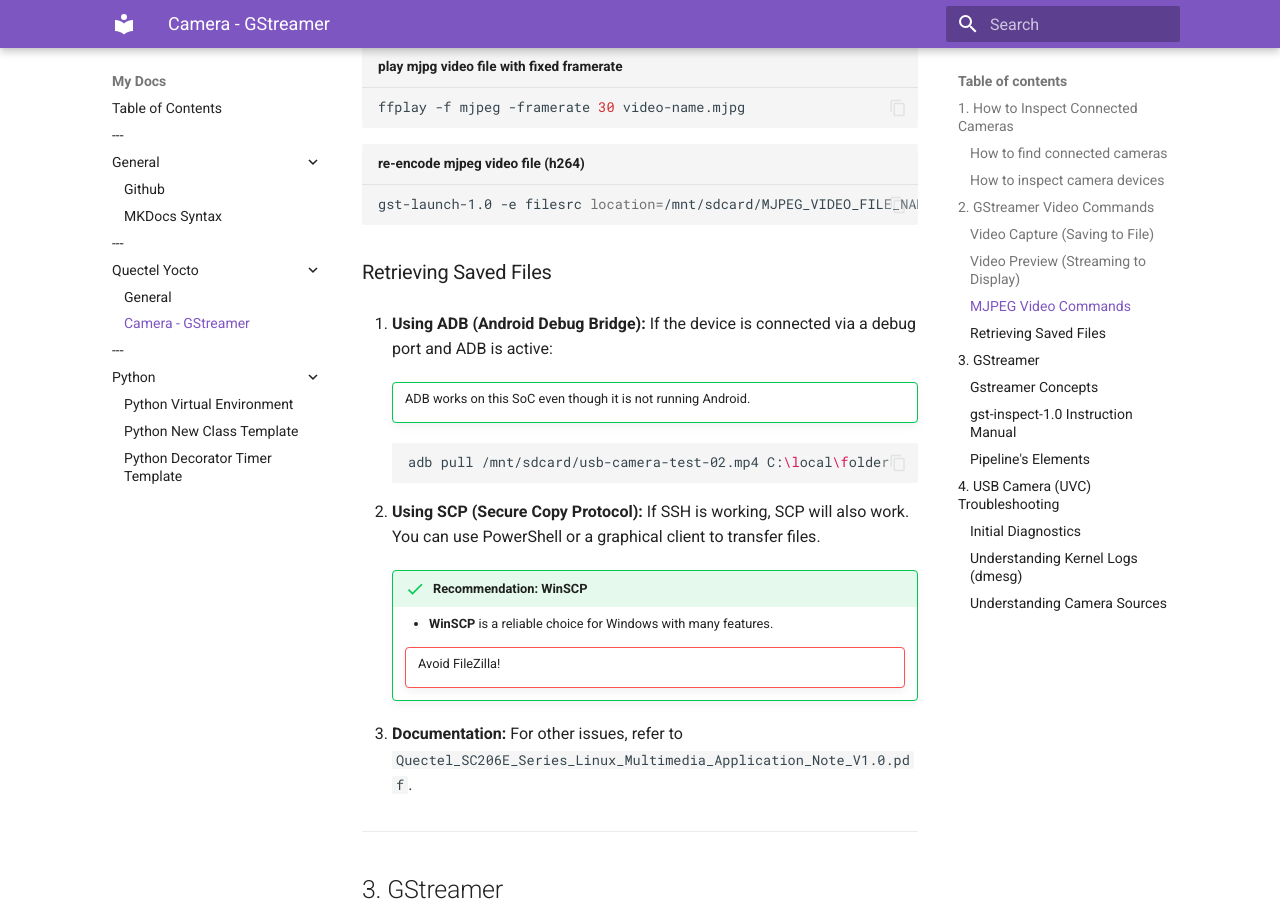
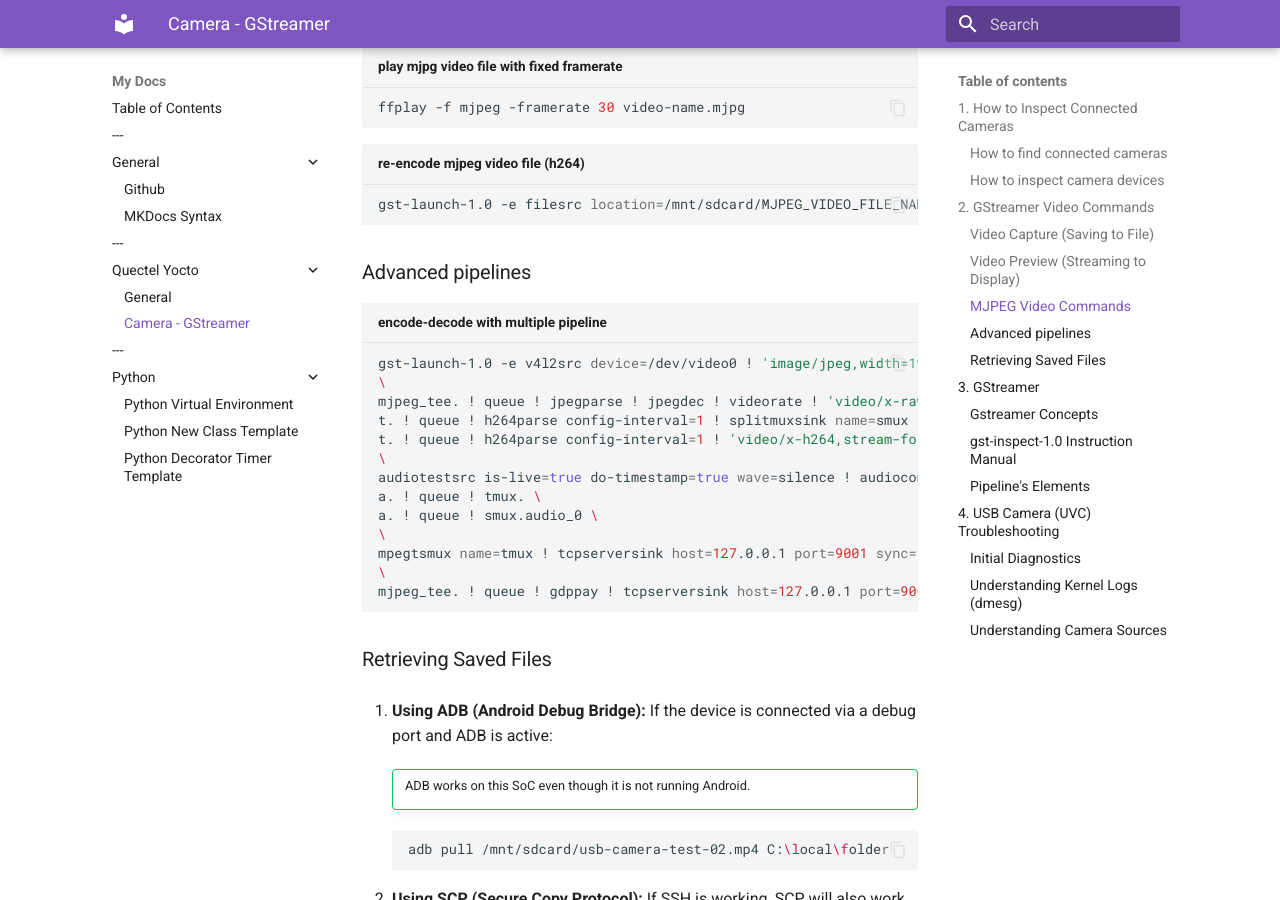
Before and after one commit to duranar/kh, an MkDocs documentation site: the page built from docs/SC206E_GStreamer_Commands.md, in a window 1280 px wide and 900 px high, scrolled down 5257 px. Built offline with MkDocs 1.6.1 and Material for MkDocs 9.7.7, drawn with Linux system fonts in a browser that asks for light colours; some of the changed text lies outside the part shown.

Commit message:
Added two advanced commands

````diff
--- a/docs/SC206E_GStreamer_Commands.md
+++ b/docs/SC206E_GStreamer_Commands.md
@@ -1,4 +1,4 @@
-## 1. How to Inspect Connected Cameras
+## **1. How to Inspect Connected Cameras**
 
 
 ### How to find connected cameras
@@ -155,7 +155,7 @@ The `v4l2-ctl` utility is essential for inspecting camera properties. If the com
 
 
 -----
-## 2\. GStreamer Video Commands
+## **2\. GStreamer Video Commands**
 
 These commands use GStreamer for video capture and streaming.
 
@@ -249,6 +249,23 @@ ffplay -f mjpeg -framerate 30 video-name.mjpg
 gst-launch-1.0 -e filesrc location=/mnt/sdcard/MJPEG_VIDEO_FILE_NAME.mjpg ! jpegdec ! videorate ! "video/x-raw,framerate=30/1" !  videoconvert ! qtic2venc ! h264parse ! mp4mux ! filesink location=/mnt/sdcard/H264_ENCODED_VIDEO_FILE_NAME.mp4
 ```
 
+### Advanced pipelines
+```bash title="encode-decode with multiple pipeline"
+gst-launch-1.0 -e v4l2src device=/dev/video0 ! 'image/jpeg,width=1920,height=1080,framerate=15/1' ! tee name=mjpeg_tee \
+\
+mjpeg_tee. ! queue ! jpegparse ! jpegdec ! videorate ! 'video/x-raw,framerate=15/1' ! clockoverlay time-format="%Y-%m-%d %H:%M:%S" ! videoconvert ! queue ! qtic2venc control-rate=constant target-bitrate=1500000 entropy-mode=cabac idr-interval=60 ! tee name=t \
+t. ! queue ! h264parse config-interval=1 ! splitmuxsink name=smux location=/mnt/sdcard/nvr/cam1_%05d.mp4 muxer='mp4mux fragment-duration=1000' max-size-time=600000000000 send-keyframe-requests=true \
+t. ! queue ! h264parse config-interval=1 ! 'video/x-h264,stream-format=byte-stream,alignment=au' ! queue ! tmux. \
+\
+audiotestsrc is-live=true do-timestamp=true wave=silence ! audioconvert ! audioresample ! 'audio/x-raw,rate=48000,channels=2' ! avenc_aac bitrate=64000 ! aacparse ! tee name=a \
+a. ! queue ! tmux. \
+a. ! queue ! smux.audio_0 \
+\
+mpegtsmux name=tmux ! tcpserversink host=127.0.0.1 port=9001 sync=false \
+\
+mjpeg_tee. ! queue ! gdppay ! tcpserversink host=127.0.0.1 port=9003
+```
+
 
 ### Retrieving Saved Files
 
@@ -273,7 +290,7 @@ gst-launch-1.0 -e filesrc location=/mnt/sdcard/MJPEG_VIDEO_FILE_NAME.mjpg ! jpeg
 
 
 -----
-## 3\. GStreamer
+## **3\. GStreamer**
 
 ### Gstreamer Concepts
 Using an assembly line analogy helps to understand the core concepts:
@@ -387,7 +404,7 @@ gst-launch-1.0 -e v4l2src device=/dev/video0 ! ...
 
 
 -----
-## 4\. USB Camera (UVC) Troubleshooting
+## **4\. USB Camera (UVC) Troubleshooting**
 
 This section covers how to diagnose and use standard USB Video Class (UVC) cameras.
 
@@ -407,6 +424,14 @@ This section covers how to diagnose and use standard USB Video Class (UVC) camer
     ```
 
       * **Important:** If this command returns nothing, it does **not** mean the driver is absent. Drivers can be built directly into the kernel instead of being loadable modules (`.ko` files). Built-in drivers are always active from boot and will not appear in `lsmod`. The most reliable way to confirm the driver is working is to check the kernel logs (`dmesg`).
+
+  * **Check compatible devices and print their /dev/devicename:**
+
+	   Check the devices with MJPEG stream capabilities
+    ```bash
+    for DEV in /dev/video*; do if timeout 1s v4l2-ctl --device $DEV --list-formats-ext 2>/dev/null | grep -q 'MJPG'; then echo $DEV; fi; done; echo "All devices checked."
+    ```
+
 
 
 ### Understanding Kernel Logs (`dmesg`)
@@ -431,3 +456,6 @@ There is no direct relationship between `/dev/videoX` device nodes and `camera=X
 
   * `qtiqmmfsrc camera=X`: A Qualcomm-specific element for accessing the SoC's built-in camera hardware interface (e.g., MIPI CSI-2 ports). This is used for ribbon-cable cameras, not USB cameras.
   * `v4l2src device=/dev/videoX`: The standard Linux element for capturing from Video4Linux2 devices. This is used for USB cameras, which are handled by the `uvcvideo` driver that creates `/dev/videoX` nodes.
+
+
+---
````
